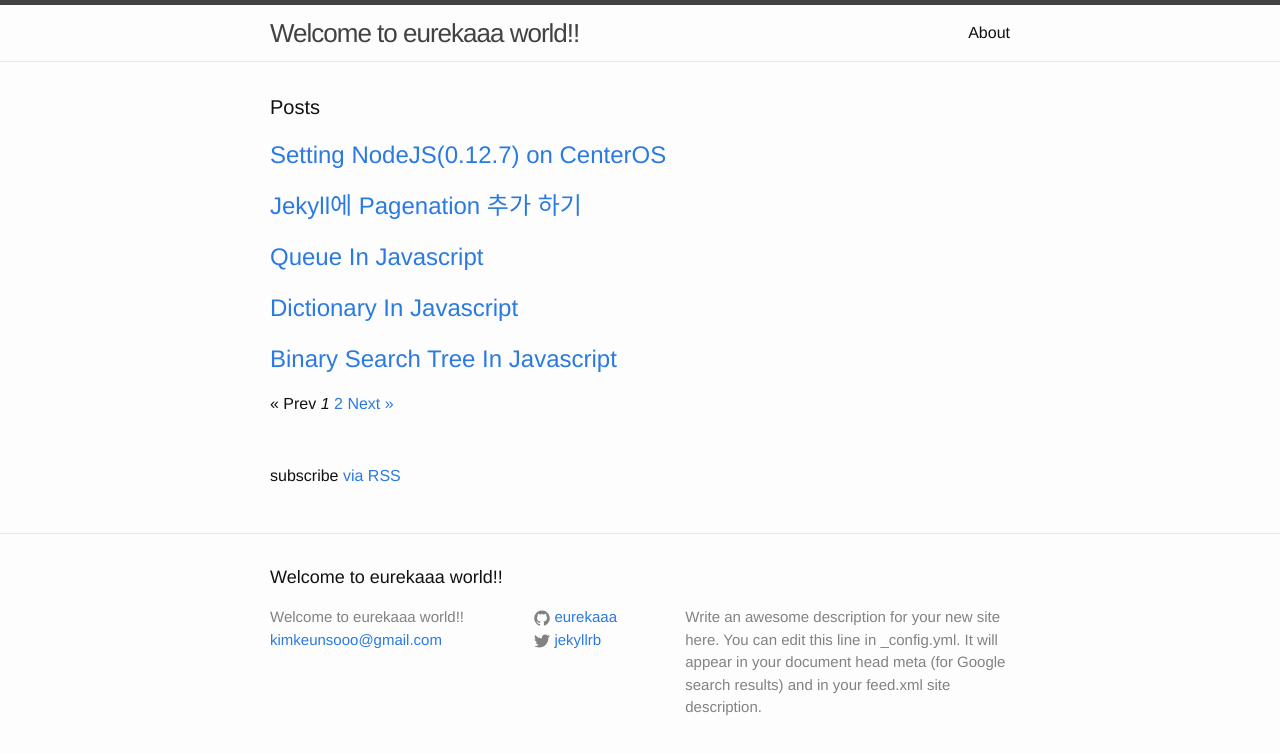
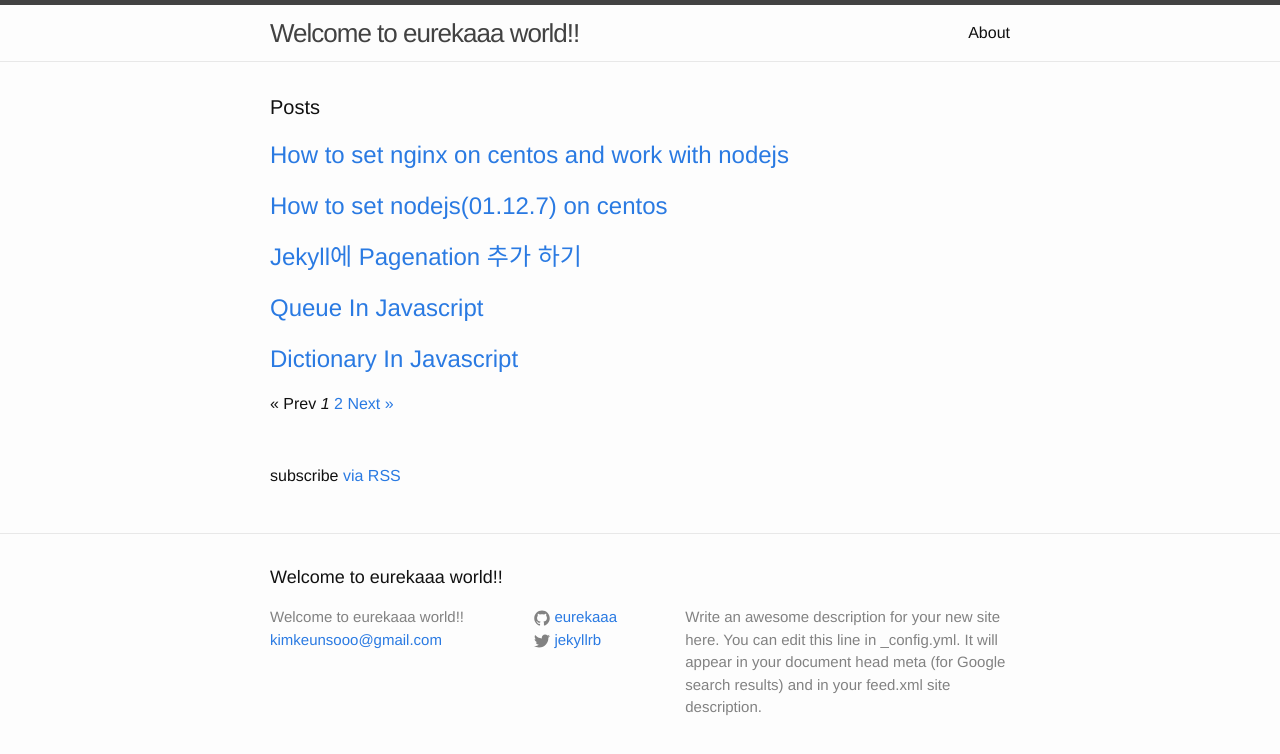
Before and after one commit to eurekaaa/eurekaaa.github.io, a Jekyll site: the page built from index.html, in a window 1280 px wide. Shown: the top 754 px of the page. Built offline with Jekyll 4.4.1, drawn with Linux system fonts in a browser that asks for light colours; the list of posts is cut into pages by our own code.

Commit message:
how to set nginx

```diff
--- /dev/null
+++ b/_posts/2016-5-15-Setting-Nginx-on-CentOS.markdown
@@ -0,0 +1,82 @@
+---
+layout: post
+title:  "How to set nginx on centos and work with nodejs"
+date:   2016-5-15 16:40:00 +0900
+---
+
+<ol>
+<li>
+nginx 설치는 yum을 사용한다. 권한을 위해 su로 접근해야한다.
+<br> 아래 명령어로 설치를 시작한다. 중간에 "Is this ok [y/N]:" 이렇게 물어보면 y를 선택하면 된다. 설치 파일을 다운 받을 것인지 물어보는 것이다.
+{% highlight bash %}
+$ sudo yum install nginx
+{% endhighlight %}
+아래와 같은 내용이 출력되면 설치가 완료된 것이다.
+<img src='{{site.url}}/assets/imgs/setting_nginx_0.jpg'>
+</li>
+<li>
+nginx를 실행하자.
+<br>설치 후 실행 권한이 없기 때문에 실행이 되지 않는다.
+<br>yum으로 설치하면 init script는 /etc/init.d/nginx 에 이미 생성되어 있다.
+<br>아래 명령어로 권한 및 시작프로그램을 등록하자
+첫 번째는 실행권한을 부여
+두 번째는 운영체제 구동 시 실행이 되도록 설정
+세 번째는 정상적으로 등록됐는지 확인
+{% highlight bash %}
+$ sudo chmod +x /etc/init.d/nginx
+$ sudo /sbin/chkconfig nginx on
+$ sudo /sbin/chkconfig --list nginx
+{% endhighlight %}
+<img src='{{site.url}}/assets/imgs/setting_nginx_1.jpg'>
+</li>
+<li>
+이제 nginx를 실행하자.
+{% highlight bash %}
+$ sudo /etc/init.d/nginx start
+{% endhighlight %}
+아래와 같이 OK가 출력되면 정상적으로 실행된 것이다.
+<img src='{{site.url}}/assets/imgs/setting_nginx_2.jpg'>
+<br><br>브라우저로 확인해 보자
+<br>
+<img src='{{site.url}}/assets/imgs/setting_nginx_3.jpg'>
+</li>
+<li>
+nodejs와 nginx를 연동하자.
+아래 명령어를 통해 nginx의 설정 파일을 아래와 같이 수정한다.
+{% highlight bash %}
+$ sudo vi /etc/nginx/conf.d/default.conf
+{% endhighlight %}
+
+AS-IS
+{% highlight bash %}
+location / {
+    root   /usr/share/nginx/html;
+    index  index.html index.htm;
+}
+{% endhighlight %}
+
+TO-BE
+{% highlight bash %}
+location / {
+    root   /usr/share/nginx/html;
+    index  index.html index.htm;
+    proxy_set_header X-Forwarded-For $proxy_add_x_forwarded_for;
+    proxy_set_header X-Real-IP $remote_addr;
+    proxy_set_header HOST $http_host;
+    proxy_set_header X-NginX-Proxy true;
+
+    proxy_pass http://127.0.0.1:3000/;
+    proxy_redirect off;
+}
+{% endhighlight %}
+
+실제 수정된 파일, 아래 빨간 박스 영역이 추가되었다.<br>
+<img src='{{site.url}}/assets/imgs/setting_nginx_4.jpg'>
+</li>
+<li>
+nginx를 재실행 한다.
+{% highlight bash %}
+$ sudo /etc/init.d/nginx restart
+{% endhighlight %}
+<img src='{{site.url}}/assets/imgs/setting_nginx_5.jpg'>
+</li>
--- a/_posts/2016-5-15-Setting-NodeJS-0.12.7-on-CentOS.markdown
+++ b/_posts/2016-5-15-Setting-NodeJS-0.12.7-on-CentOS.markdown
@@ -1,6 +1,6 @@
 ---
 layout: post
-title:  "Setting NodeJS(0.12.7) on CenterOS"
+title:  "How to set nodejs(01.12.7) on centos"
 date:   2016-5-15
 ---
 
```
Also changed, not shown: assets/imgs/setting_nginx_0.jpg (added), assets/imgs/setting_nginx_1.jpg (added), assets/imgs/setting_nginx_2.jpg (added), assets/imgs/setting_nginx_3.jpg (added), assets/imgs/setting_nginx_4.jpg (added), assets/imgs/setting_nginx_5.jpg (added).
